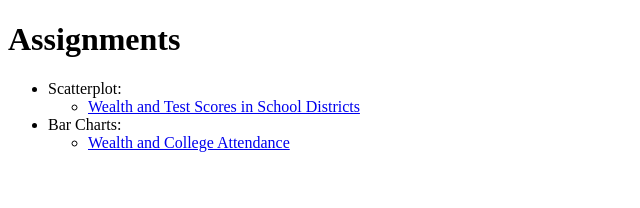
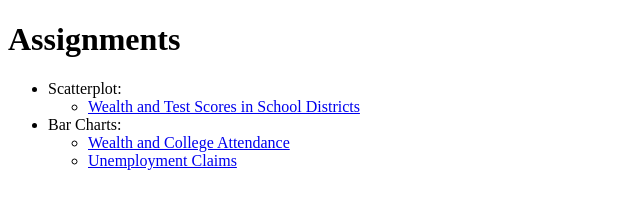
Before and after one commit to danielbchen/d3-data-viz, a plain HTML site: page index.html in a window 1280 px wide. Shown: the whole page, without its empty margins (0-640 px from the left). Drawn offline with Linux system fonts and the light colour scheme.

Commit message:
Updated index

```diff
--- a/index.html
+++ b/index.html
@@ -20,6 +20,9 @@
             <ul>
                 <li><a href="Stacked Horizontal Bar Chart - Wealth and College Attendance/">Wealth and College Attendance</a></li>
             </ul>
+            <ul>
+                <li><a href="Bar Chart - Unemployment Claims/">Unemployment Claims</a></li>
+            </ul>
         </li>
     </ul>
 </body>
```
